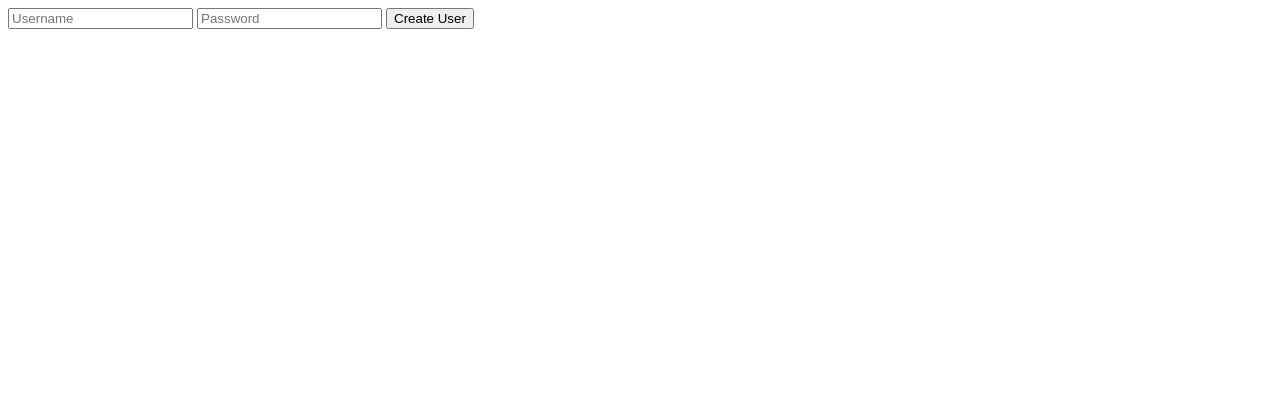
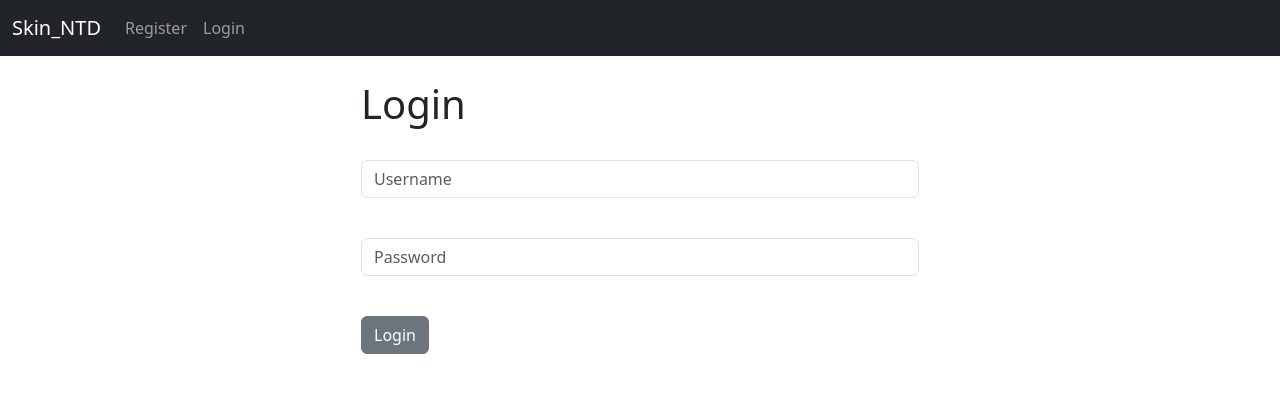
Before and after one commit to CodeWiza/NTDDetector, a Django app: page / in a window 1280 px wide. Shown: the top 393 px of the page. Run offline with Django 4.2, Linux system fonts and the light colour scheme.

Commit message:
This_has_some_errors_to_be_resolved

```diff
--- a/abcd.py
+++ /dev/null
@@ -1 +0,0 @@
-#commented
--- a/backend_frontend/api/urls.py
+++ b/backend_frontend/api/urls.py
@@ -3,8 +3,9 @@ from .views import *
 
 urlpatterns = [
     path('create', create_user, name='create_user'),
-    path('',index, name='index'),
+    path('', home, name='home'),
     path('dashboard',dashboard),
     path('prediction_form', prediction_form, name='prediction_form'),
     path('prediction_form/save', save_data, name='save_data'),
+    path('logout', logout_user, name='logout'),
 ]
--- a/backend_frontend/api/views.py
+++ b/backend_frontend/api/views.py
@@ -1,10 +1,14 @@
 import pymongo
-from django.shortcuts import render
+from django.contrib import messages
+from django.shortcuts import render,redirect
 from django.http import HttpResponse, HttpResponseRedirect
 from django.views.decorators.csrf import csrf_exempt
+from django.contrib.auth.hashers import make_password,check_password
+from django.contrib.auth.decorators import login_required
+from django.contrib.auth import logout
 
-from django.contrib.auth.decorators import login_required
-
+client = pymongo.MongoClient('mongodb://localhost:27017')
+db = client['TempUser']
 
 #rendering templates
 def index(request):
@@ -55,28 +59,59 @@ def save_data(request):
 
 
 
+def home(request):
+    """
+    Create a new user.
+    """
+    if request.method == 'POST':
+        username = request.POST['username']
+        password = request.POST['password']
 
+        hashed_password = make_password(password)
+
+        user = db.users.find_one({'username': username})
+
+        if user:
+            # Retrieve the stored hashed password from the user document
+            stored_password = user['password']
+
+            # Hash the input password using the same salt as the stored password
+            if check_password(hashed_password, stored_password):
+                messages.success(request,"Correct Password")
+                return render(request,  'index.html')  # Passwords match, user is authenticated
+            else:
+                messages.success(request,"Incorrect Password or User does not exist")  # Passwords do not match
+                return redirect('home')
+
+    else:
+        return render(request, 'home.html')
 
 def create_user(request):
     """
     Create a new user.
     """
-    username = request.POST['username']
-    password = request.POST['password']
+    if request.method == 'POST':
+        username = request.POST['username']
+        password = request.POST['password']
 
-    client = pymongo.MongoClient('mongodb://localhost:27017')
-    db = client['TempUser']
+        client = pymongo.MongoClient('mongodb://localhost:27017')
+        db = client['TempUser']
+        hashed_password = make_password(password)
 
-    # Create a new user document.
-    user = {
-        'username': username,
-        'password': password,
-    }
+        existing_user = db.users.find_one({'username': username})
+        if existing_user:
+            messages.success(request,'Username already exists. Please choose another username or login')
+            return render(request, 'create.html')
+        # Create a new user document.
+        user = {
+            'username': username,
+            'password': hashed_password,
+        }
 
-    db.users.insert_one(user)
+        db.users.insert_one(user)
 
-    return HttpResponse('User created successfully!')
-
+        messages.success(request,'User created successfully!')
+    return render(request, 'create.html')
 
 def get_users(request):
     """
@@ -90,6 +125,12 @@ def get_users(request):
 
     return render(request, 'users.html', {'users': users})
 
+
+def logout_user(request):
+	logout(request)
+	messages.success(request, "You Have Been Logged Out...")
+	return redirect('home')
+
 def main(request):
     print("get main accessed")
     return HttpResponse('<h1>Hello Http</h1>')
--- /dev/null
+++ b/backend_frontend/templates/base.html
@@ -0,0 +1,31 @@
+<!doctype html>
+<html lang="en">
+  <head>
+    <meta charset="utf-8">
+    <meta name="viewport" content="width=device-width, initial-scale=1">
+    <title>Django CRM</title>
+    <link href="https://cdn.jsdelivr.net/npm/bootstrap@5.3.0-alpha1/dist/css/bootstrap.min.css" rel="stylesheet" integrity="sha384-GLhlTQ8iRABdZLl6O3oVMWSktQOp6b7In1Zl3/Jr59b6EGGoI1aFkw7cmDA6j6gD" crossorigin="anonymous">
+  </head>
+  <body>
+    {% include 'navbar.html' %}
+
+    <div class="container">
+      <br/>
+      {% if messages %}
+        {% for message in messages %}
+          <div class="alert alert-warning alert-dismissible fade show" role="alert">
+            {{ message }}
+            <button type="button" class="btn-close" data-bs-dismiss="alert" aria-label="Close"></button>
+          </div>
+
+
+        {% endfor %}
+      {% endif %}
+
+      {% block content %}
+      {% endblock%}
+    </div>
+
+    <script src="https://cdn.jsdelivr.net/npm/bootstrap@5.3.0-alpha1/dist/js/bootstrap.bundle.min.js" integrity="sha384-w76AqPfDkMBDXo30jS1Sgez6pr3x5MlQ1ZAGC+nuZB+EYdgRZgiwxhTBTkF7CXvN" crossorigin="anonymous"></script>
+  </body>
+</html>
--- /dev/null
+++ b/backend_frontend/templates/home.html
@@ -0,0 +1,37 @@
+{% extends 'base.html' %}
+
+{% block content %}
+
+
+
+{% if user.is_authenticated %}
+
+
+<h1>You are logged in buddy</h1>
+
+{% else %}
+
+<div class="col-md-6 offset-md-3">
+<h1>Login</h1>
+<br/>
+
+<form method="POST" action="{% url 'home' %}">
+	{% csrf_token %}
+
+  <div class="mb-3">
+    <input type="text" class="form-control" name="username", placeholder="Username" required>
+
+  </div><br/>
+  <div class="mb-3">
+    <input type="password" class="form-control" name="password", placeholder="Password" required>
+  </div>
+  <br/>
+  <button type="submit" class="btn btn-secondary">Login</button>
+
+</form>
+
+
+
+{% endif %}
+
+{% endblock %}
--- a/backend_frontend/templates/index.html
+++ b/backend_frontend/templates/index.html
@@ -5,11 +5,8 @@
 <title>Create User</title>
 </head>
 <body>
-<form action="/create" method="post">
-    {% csrf_token %}
-  <input type="text" name="username" placeholder="Username">
-  <input type="password" name="password" placeholder="Password">
-  <input type="submit" value="Create User">
+
+<h1>You have successfully logged in</h1>
 </form>
 </body>
 </html>
--- /dev/null
+++ b/backend_frontend/templates/navbar.html
@@ -0,0 +1,29 @@
+<nav class="navbar navbar-expand-lg navbar-dark bg-dark">
+    <div class="container-fluid">
+      <a class="navbar-brand" href="{% url 'home' %}">Skin_NTD</a>
+      <button class="navbar-toggler" type="button" data-bs-toggle="collapse" data-bs-target="#navbarSupportedContent" aria-controls="navbarSupportedContent" aria-expanded="false" aria-label="Toggle navigation">
+        <span class="navbar-toggler-icon"></span>
+      </button>
+      <div class="collapse navbar-collapse" id="navbarSupportedContent">
+        <ul class="navbar-nav me-auto mb-2 mb-lg-0">
+
+          {% if user.is_authenticated %}
+          <li class="nav-item">
+            <a class="nav-link" href="{% url 'logout' %}">Logout</a>
+          </li>
+
+          {% else %}
+          <li class="nav-item">
+            <a class="nav-link" href="{% url 'create_user' %}">Register</a>
+          </li>
+          <li class="nav-item">
+            <a class="nav-link" href="{% url 'home' %}">Login</a>
+          </li>
+          {% endif %}
+
+
+        </ul>
+
+      </div>
+    </div>
+  </nav>
```
Also changed, not shown: backend_frontend/templates/create.html (added, +18 -0 lines), README.md (deleted).
